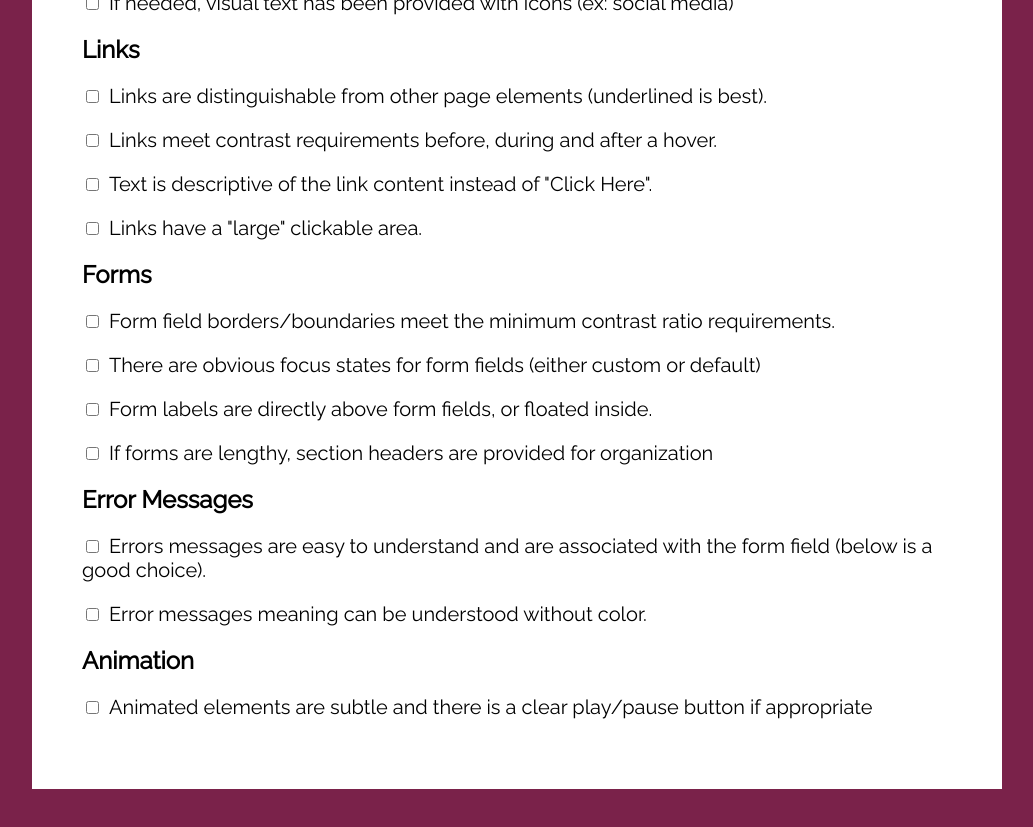
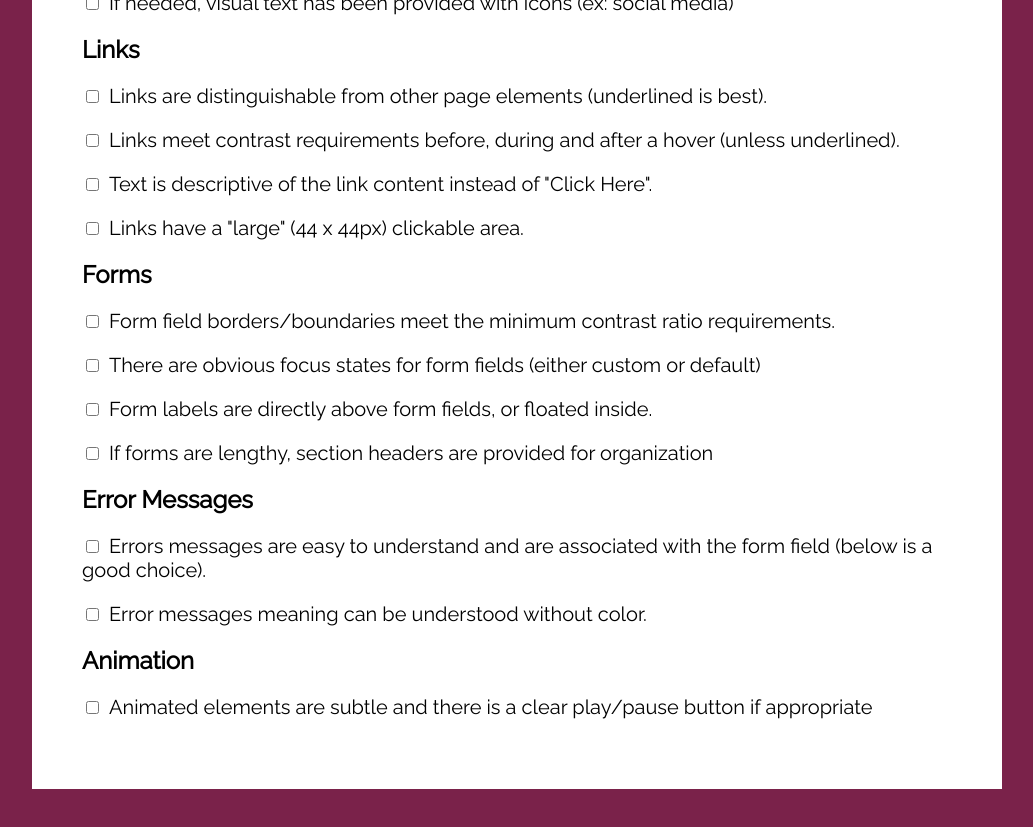
Before and after one commit to hannahhch/accessibility-checklist, a React (Create React App) app: page / in a window 1280 px wide. Shown: the part 1160-1987 px from the top of the page, without its empty margins (123-1156 px from the left). Built offline with nearby package versions, Linux system fonts and the light colour scheme.

Commit message:
updated content

```diff
--- a/src/components/Design.js
+++ b/src/components/Design.js
@@ -91,7 +91,7 @@ export default class Design extends Component {
 
             <div className="checklist-item">
                 <input type="checkbox" id="links_two"/>
-                <label for="links_two">Links meet contrast requirements before, during and after a hover.</label>
+                <label for="links_two">Links meet contrast requirements before, during and after a hover (unless underlined).</label>
             </div>
 
             <div className="checklist-item">
@@ -101,7 +101,7 @@ export default class Design extends Component {
 
             <div className="checklist-item">
                 <input type="checkbox" id="links_four"/>
-                <label for="links_four">Links have a "large" clickable area.</label>
+                <label for="links_four">Links have a "large" (44 x 44px) clickable area.</label>
             </div>
 
             <h2>Forms</h2>
```
